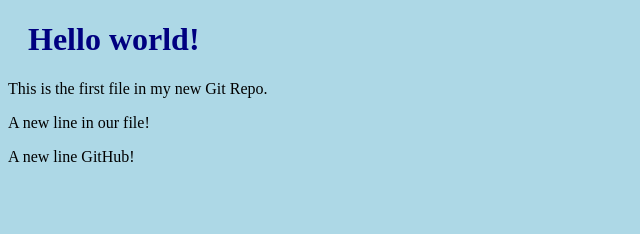
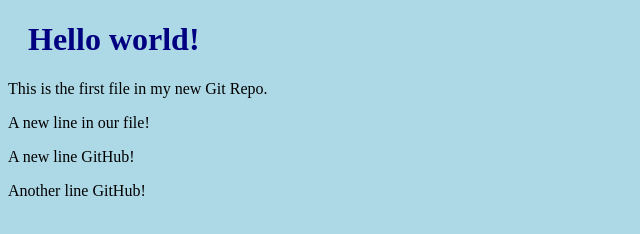
Before and after one commit to user14680/Project-Example, a plain HTML site: page index.html in a window 1280 px wide. Shown: the whole page, without its empty margins (0-640 px from the left). Drawn offline with Linux system fonts and the light colour scheme.

Commit message:
Updated index.html with another line

```diff
--- a/index.html
+++ b/index.html
@@ -10,5 +10,6 @@
 <p>This is the first file in my new Git Repo.</p>
 <p>A new line in our file!</p>
 <p>A new line GitHub!</p>
+<p>Another line GitHub!</p>
 </body>
 </html>
```
